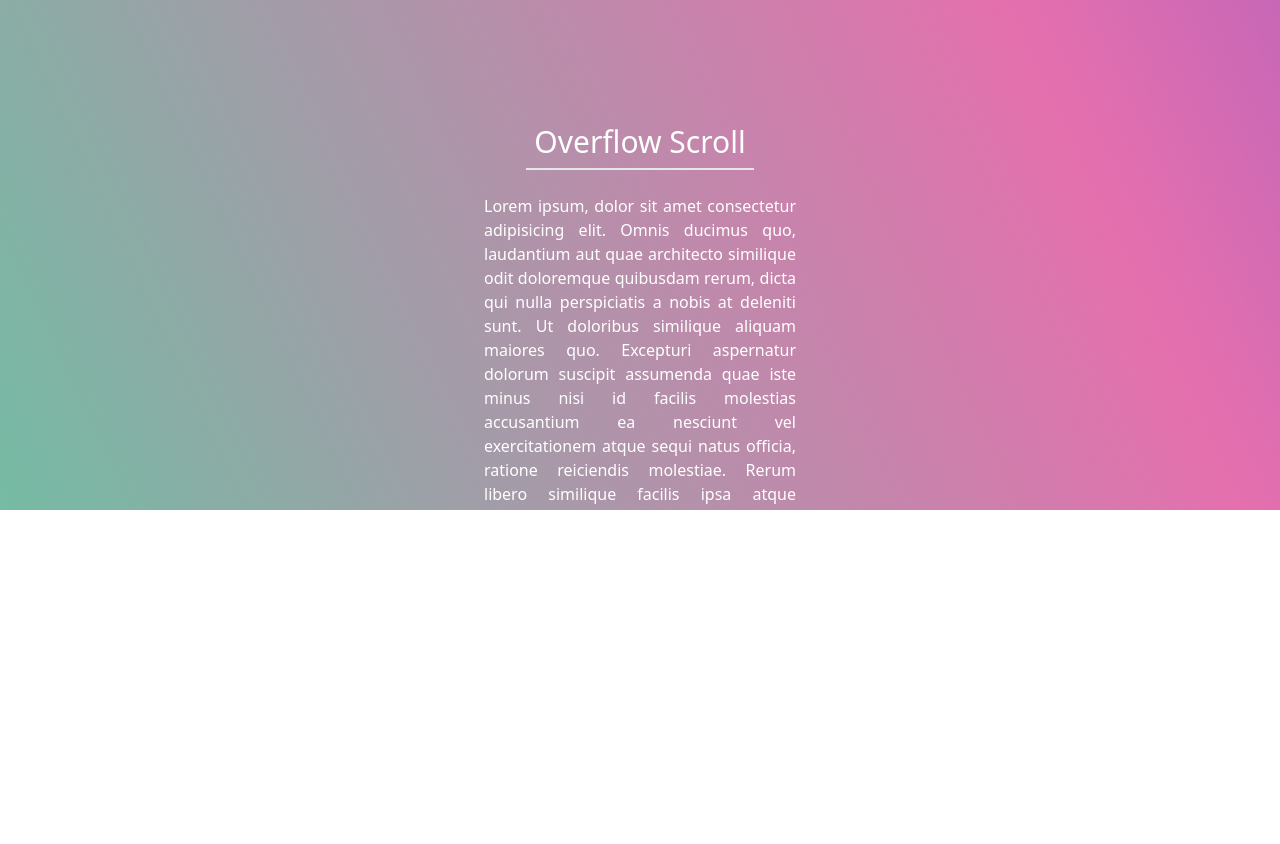
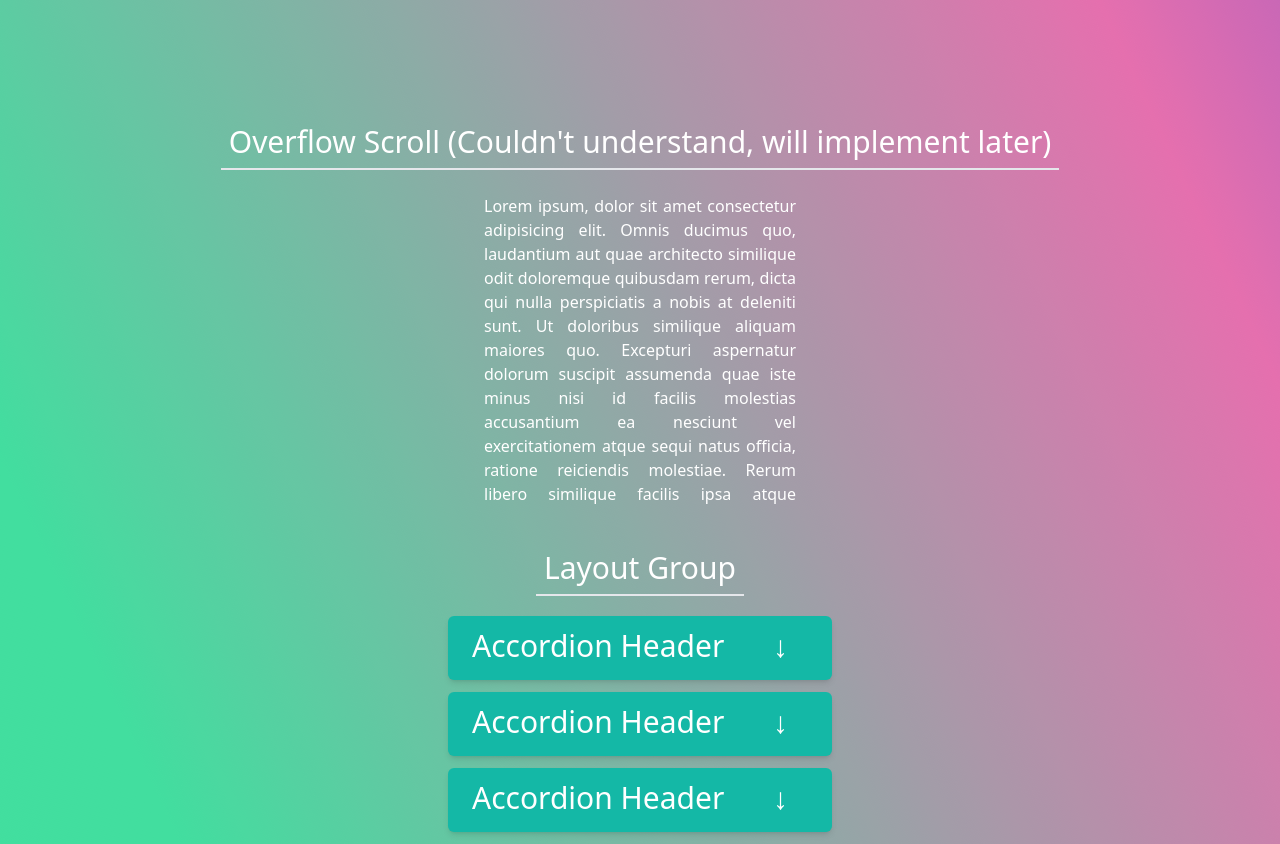
Before and after one commit to mohammad-naimur-rahman/framer-motion-walkthrough, a React (Vite) app: page /layout in a window 1280 px wide. Shown: the part 980-1824 px from the top of the page. Before the commit the page ends 1490 px from the top, so only its background shows below. Built offline with nearby package versions, Linux system fonts and the light colour scheme; a web font is replaced by a local one.

Commit message:
added example for layout group

```diff
--- /dev/null
+++ b/src/components/pages/Layout/LayoutGroup/Accordion.jsx
@@ -0,0 +1,22 @@
+import React, { useState } from 'react'
+import { motion } from 'framer-motion'
+
+const Accordion = () => {
+  const [open, setopen] = useState(false)
+  return (
+    <motion.div
+      layout
+      className={`bg-teal-500 overflow-hidden py-3 rounded-md shadow-md my-3 mx-auto w-96 ${open ? 'h-auto' : 'h-16'}`}>
+      <motion.h4 layout className='text-3xl pb-4 border-b-2 flex cursor-pointer px-6' onClick={() => setopen(!open)}>
+        Accordion Header{' '}
+        {open ? <span className='ml-auto block pr-5'>&uarr;</span> : <span className='ml-auto block pr-5'>&darr;</span>}
+      </motion.h4>
+      <motion.p layout className='p-3'>
+        Lorem ipsum dolor sit amet consectetur adipisicing elit. In laborum ab itaque. Voluptate reprehenderit, voluptas
+        dolorem facere deleniti nisi numquam?
+      </motion.p>
+    </motion.div>
+  )
+}
+
+export default Accordion
--- /dev/null
+++ b/src/components/pages/Layout/LayoutGroup/LayoutGroupComponent.jsx
@@ -0,0 +1,19 @@
+import React from 'react'
+import { LayoutGroup } from 'framer-motion'
+import Accordion from './Accordion'
+import Heading from '../../../shared/Lib/Heading'
+
+const LayoutGroupComponent = () => {
+  return (
+    <>
+      <Heading>Layout Group</Heading>
+      <LayoutGroup>
+        <Accordion />
+        <Accordion />
+        <Accordion />
+      </LayoutGroup>
+    </>
+  )
+}
+
+export default LayoutGroupComponent
--- a/src/components/pages/Layout/OverflowScroll.jsx
+++ b/src/components/pages/Layout/OverflowScroll.jsx
@@ -5,7 +5,9 @@ import { motion } from 'framer-motion'
 const OverflowScroll = () => {
   return (
     <>
-      <Heading>Overflow Scroll</Heading>
+      <Heading>
+        Overflow Scroll <span className='italicd'>(Couldn't understand, will implement later)</span>
+      </Heading>
       <motion.div layoutScroll className='w-80 h-80 overflow-y-scroll mx-auto text-justify p-1'>
         <p>
           Lorem ipsum, dolor sit amet consectetur adipisicing elit. Omnis ducimus quo, laudantium aut quae architecto
--- /dev/null
+++ b/src/components/shared/Lib/SmoothScroll.jsx
@@ -0,0 +1,37 @@
+import React, { useRef, useState, useCallback, useLayoutEffect } from 'react'
+import ResizeObserver from 'resize-observer-polyfill'
+import { useScroll, useTransform, useSpring, motion } from 'framer-motion'
+
+const SmoothScroll = ({ children }) => {
+  const scrollRef = useRef(null)
+
+  const [pageHeight, setPageHeight] = useState(0)
+
+  const resizePageHeight = useCallback(entries => {
+    for (const entry of entries) {
+      setPageHeight(entry.contentRect.height)
+    }
+  }, [])
+
+  useLayoutEffect(() => {
+    const resizeObserver = new ResizeObserver(entries => resizePageHeight(entries))
+    scrollRef && resizeObserver.observe(scrollRef.current)
+    return () => resizeObserver.disconnect()
+  }, [scrollRef, resizePageHeight])
+
+  const { scrollY } = useScroll()
+  const transform = useTransform(scrollY, [0, pageHeight], [0, -pageHeight])
+  const physics = { damping: 15, mass: 0.27, stiffness: 55 }
+  const spring = useSpring(transform, physics)
+
+  return (
+    <>
+      <motion.div ref={scrollRef} style={{ y: spring }} className='scroll-container'>
+        {children}
+      </motion.div>
+      <div style={{ height: pageHeight }} />
+    </>
+  )
+}
+
+export default SmoothScroll
--- a/src/main.scss
+++ b/src/main.scss
@@ -9,7 +9,17 @@ h2,
 h3,
 h4,
 h5,
-h6 {
+h6,
+p,
+a,
+span,
+u,
+b,
+pre,
+input,
+textarea,
+select,
+label {
   @apply font-light;
 }
 
@@ -26,8 +36,11 @@ h6 {
 
   &::after {
     content: '';
-    position: absolute;
-    inset: 0;
+    position: fixed;
+    top: 0;
+    left: 0;
+    width: 100%;
+    height: 100vh;
     background: linear-gradient(rgba(0, 0, 0, 0.1), rgba(0, 0, 0, 0.1)),
       linear-gradient(
         142deg,
--- a/src/pages/LayoutPage.jsx
+++ b/src/pages/LayoutPage.jsx
@@ -1,17 +1,19 @@
 import React from 'react'
 import Another from '../components/pages/Layout/Another'
 import Flex from '../components/pages/Layout/Flex'
+import LayoutGroupComponent from '../components/pages/Layout/LayoutGroup/LayoutGroupComponent'
 import OverflowScroll from '../components/pages/Layout/OverflowScroll'
 import PinkDot from '../components/pages/Layout/PinkDot'
 
 const LayoutPage = () => {
   return (
-    <div>
+    <>
       <Flex />
       <Another />
       <PinkDot />
       <OverflowScroll />
-    </div>
+      <LayoutGroupComponent />
+    </>
   )
 }
 
```
